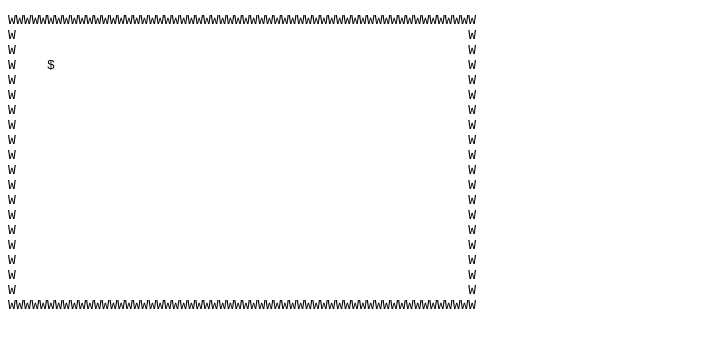
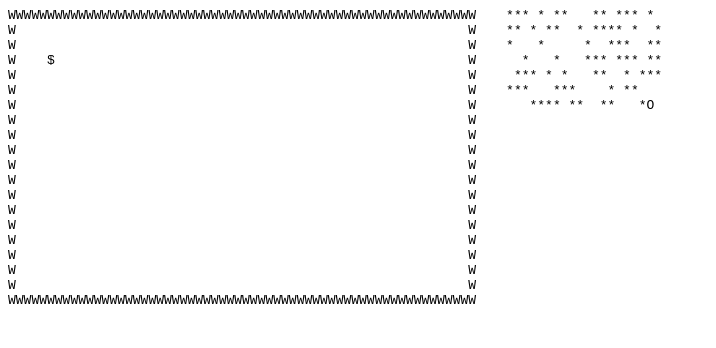
Before and after one commit to tylerbonnell/ASCII-Roguelike, a plain HTML site: page index.html in a window 1280 px wide. Shown: the whole page, without its empty margins (0-716 px from the left). Drawn offline with Linux system fonts and the light colour scheme.

Commit message:
generates a map

```diff
--- a/game.js
+++ b/game.js
@@ -9,12 +9,14 @@ var movingD = false;
 
 // World Stuff
 var wall = {char: 'W'};
-var player = new player();
+var player = {char: "$"};
+var projectile = {char: "o"};
 
 window.onload = function() {
   window.onkeydown = getKeysDown;
   window.onkeyup = getKeysUp;
-  currentRoom = generateRoom();
+  generateRooms();
+  printMap();
   addPlayerToRoom();
   setInterval(function() {  // main game loop
     updatePlayer();
@@ -22,11 +24,42 @@ window.onload = function() {
   }, 75);
 }
 
+function generateRooms() {
+  var width = 20;
+  var height = 7;
+  map = new Array(height);
+  for (var i = 0; i < height; i++) {
+    map[i] = new Array(width);
+    for (var j = 0; j < map[i].length; j++) {
+      if (Math.random() > 0.5) {
+        map[i][j] = generateRoom();
+        currentRoom = map[i][j];
+      }
+    }
+  }
+}
+
+function printMap() {
+  var str = "";
+  for (var i = 0; i < map.length; i++) {
+    for (var j = 0; j < map[i].length; j++) {
+      if (map[i][j] == currentRoom) {
+        str += 'O';
+      } else if (map[i][j] != null) {
+        str += '*';
+      } else {
+        str += ' ';
+      }
+    }
+    str += "\n";
+  }
+  id("map").innerHTML = str;
+}
+
 function generateRoom() {
   var width = 60;
   var height = 20;
   var room = new Array(height);
-  // generate arrays
   for (var i = 0; i < room.length; i++) {
     room[i] = new Array(width);
     room[i][0] = wall;
@@ -36,7 +69,6 @@ function generateRoom() {
     room[0][i] = wall;
     room[room.length - 1][i] = wall;
   }
-
   return room;
 }
 
@@ -47,7 +79,7 @@ function addPlayerToRoom() {
 }
 
 function drawRoom() {
-  var pre = qs("body pre");
+  var pre = id("game-area");
   var str = "";
   for (var i = 0; i < currentRoom.length; i++) {
     for (var j = 0; j < currentRoom[i].length; j++) {
@@ -63,16 +95,20 @@ function updatePlayer() {
   var colDiff = (movingL ? -1 : 0) + (movingR ? 1 : 0);
   if (rowDiff != 0 || colDiff != 0) {
     currentRoom[player.row][player.col] = null;
-    if (currentRoom[player.row + rowDiff][player.col + colDiff] == null) { // moving diagonally
+    if (canStandAt(currentRoom[player.row + rowDiff][player.col + colDiff])) { // moving diagonally
       player.row += rowDiff;
       player.col += colDiff;
-    } else if (currentRoom[player.row + rowDiff][player.col] == null) { // move vertical
+    } else if (canStandAt(currentRoom[player.row + rowDiff][player.col])) { // move vertical
       player.row += rowDiff;
-    } else if (currentRoom[player.row][player.col + colDiff] == null) { // move horizontal
+    } else if (canStandAt(currentRoom[player.row][player.col + colDiff])) { // move horizontal
       player.col += colDiff;
     }
     currentRoom[player.row][player.col] = player;
   }
+}
+
+function canStandAt(loc) {
+  return loc != wall;
 }
 
 function getKeysDown(e) {
@@ -88,14 +124,6 @@ function getKeyToggle(key, val) {
   else if (key == 83) movingD = val;
 }
 
-function qs(selector) {
-  return document.querySelector(selector);
+function id(selector) {
+  return document.getElementById(selector);
 }
-
-function player() {
-  this.char = '$';
-}
-
-function enemy() {
-  this.char = "X";
-}
--- a/index.html
+++ b/index.html
@@ -6,6 +6,7 @@
     <title>ASCII Roguelike</title>
   </head>
   <body>
-    <pre></pre>
+    <pre id="game-area" style="float: left; margin: 0;"></pre>
+    <pre id="map" style="float: left; margin: 0 0 0 30px;">stuff to the right</pre>
   </body>
 </html>
```
